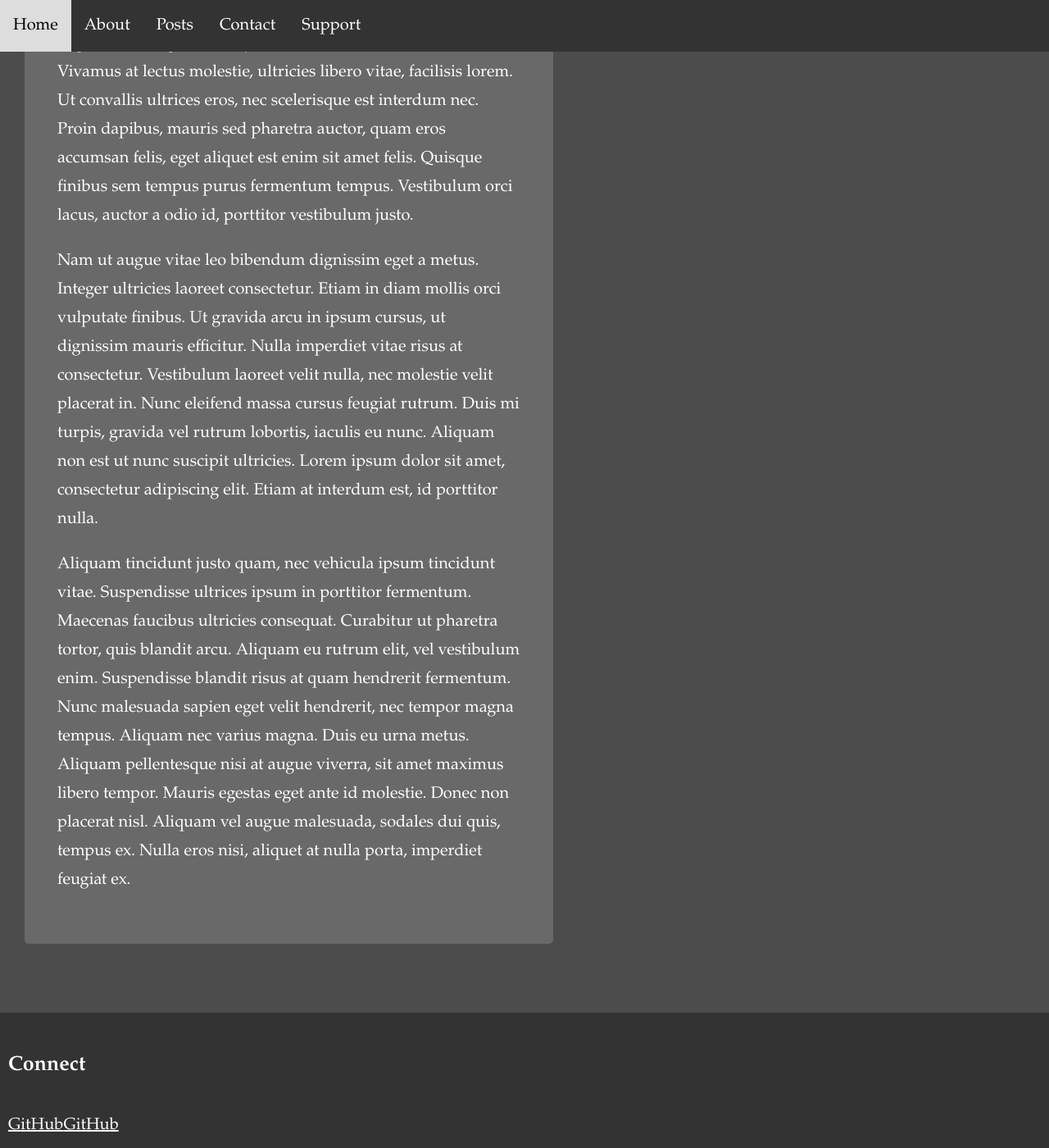
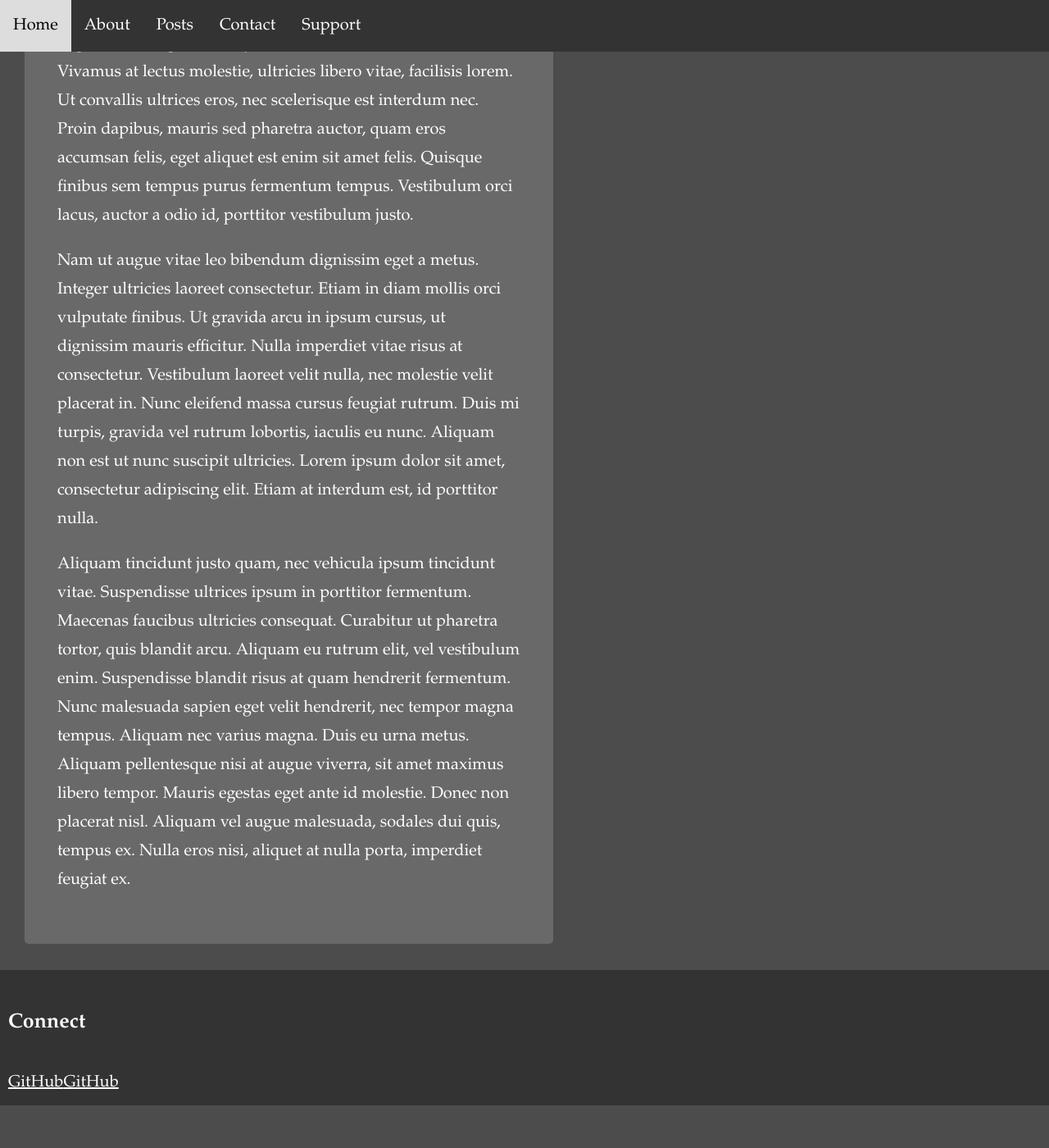
Before and after one commit to sutterj/jekylldark, a Jekyll site: the page built from index.html, in a window 1280 px wide and 1400 px high, scrolled down 1032 px. Shown: the whole window at 82% size. Built offline with Jekyll 4.4.1, drawn with Linux system fonts in a browser that asks for light colours; nearby versions of some CDN libraries; after the commit the page ends 2380 px from its top, so only the background shows below that.

Commit message:
Update jekylldark.scss

```diff
--- a/_sass/jekylldark.scss
+++ b/_sass/jekylldark.scss
@@ -22,7 +22,7 @@ $base-text-color: #ffffff !default;
 .site-content {
   background-color: #696969;
   border-radius: 5px;
-  margin: 84px 0 84px 30px;
+  margin: 84px 0 32px 30px;
   padding: 40px;
 }
 
```
